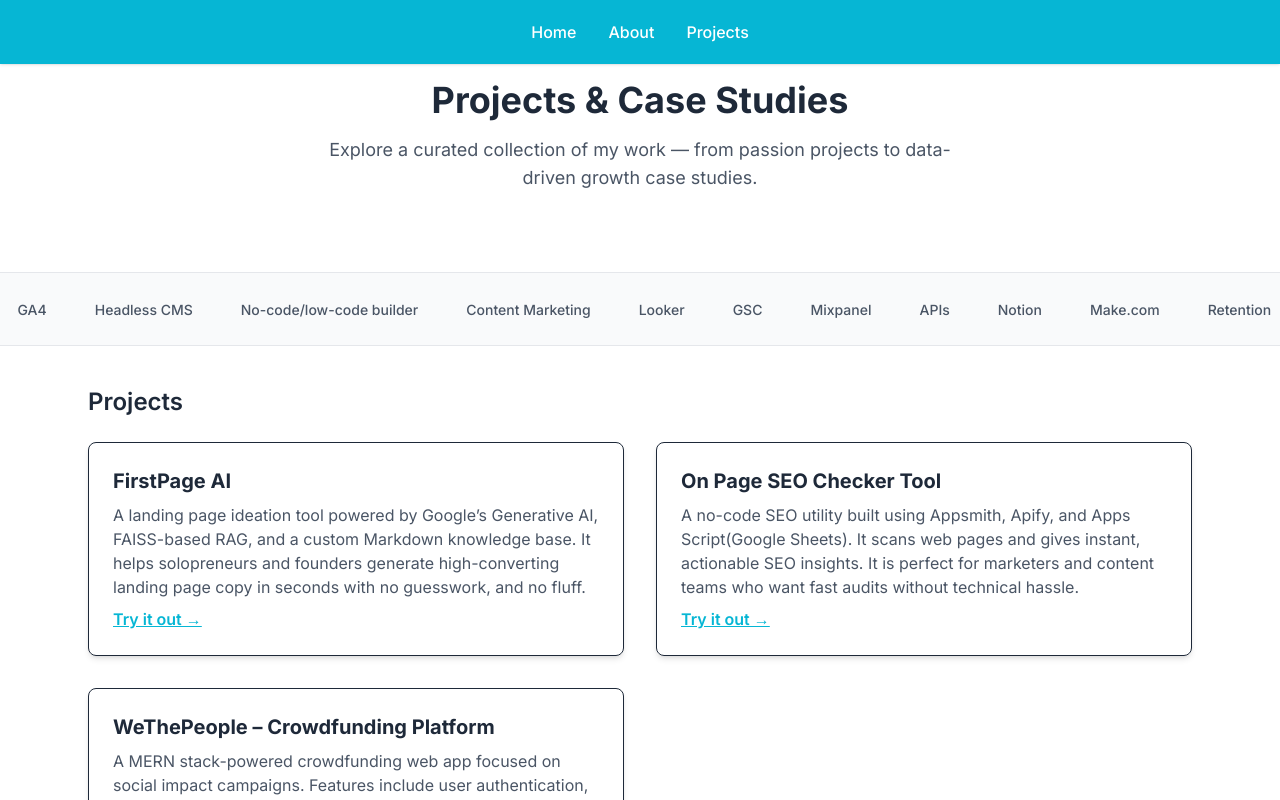
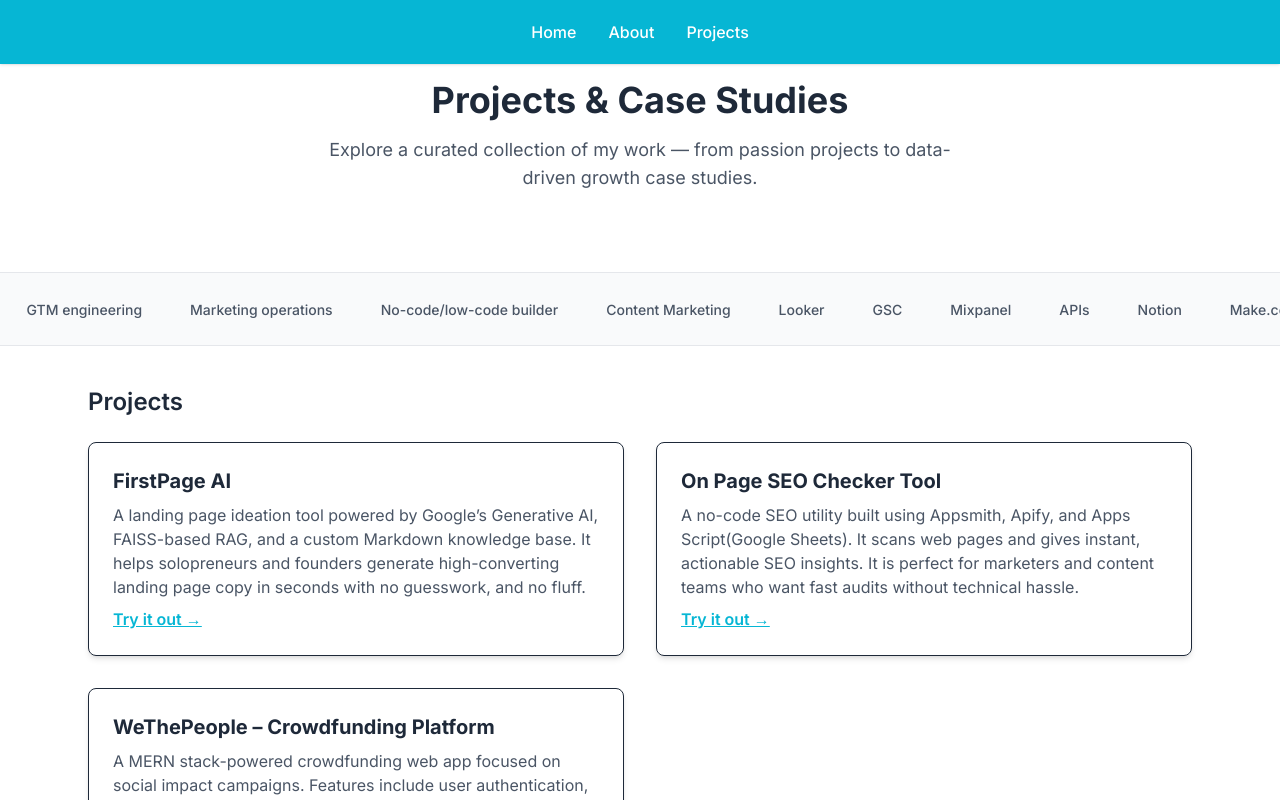
Before and after one commit to vysh1234vyshnav1223/portfolio, a Next.js app: page /projects in a window 1280 px wide. Shown: the top 800 px of the page. Built offline with nearby package versions, Linux system fonts and the light colour scheme.

Commit message:
update skills sections

```diff
--- a/app/about/page.tsx
+++ b/app/about/page.tsx
@@ -82,11 +82,6 @@ export default function AboutPage() {
             </span>
             <br />
             <br />
-            <span className="font-semibold text-gray-700">My goals:</span>
-            <ul className="list-disc list-inside mt-2 text-base text-gray-600">
-              <li>Help teams focus on meaningful decisions - not manual tasks through automation.</li>
-              <li>Become a full-stack growth marketer who doesn’t rely on just one channel to drive results.</li>
-            </ul>
           </>
         </motion.p>
 
--- a/app/components/ContactSection.tsx
+++ b/app/components/ContactSection.tsx
@@ -12,7 +12,7 @@ export default function ContactSection() {
       <div className="max-w-4xl mx-auto text-center">
         <h2 className="text-3xl font-semibold mb-6">Let's Connect</h2>
         <p className="text-gray-700 mb-10 max-w-xl mx-auto">
-          Whether you have a project in mind, want to collaborate, or just want to say hi — I'm just a message away.
+          Whether you have a project in mind, want to collaborate, or just want to say hi - I'm just a message away.
         </p>
 
         <div className="flex flex-col items-center space-y-3">
--- a/app/components/HeroSection.tsx
+++ b/app/components/HeroSection.tsx
@@ -76,8 +76,8 @@ export default function HeroSection() {
             words={[
               'Growth Marketing',
               'No-code/Low-code automation',
-              'Content Marketing',
-              'Performance Marketing',
+              'GTM Engineering',
+              'Marketing operations',
             ]}
             loop={true}
             cursor
--- a/app/components/SkillsSection.tsx
+++ b/app/components/SkillsSection.tsx
@@ -8,6 +8,8 @@ const TABS = [
     name: 'What I Do',
     content: [
       'Growth Marketing',
+      'GTM engineering',
+      'CRM automation',
       'SEO',
       'Content Marketing',
       'Marketing Operations',
@@ -30,7 +32,7 @@ const TABS = [
     name: 'Tools I Use',
     content: [
       'Google Search Console',
-      'Google Analytics 4',
+      'n8n',
       'Google Sheets + Apps Script',
       'Ahrefs',
       'SEMrush',
@@ -38,9 +40,9 @@ const TABS = [
       'Mixpanel',
       'Zapier',
       'WordPress',
-      'Vectorshift',
+      'Hubspot',
       'Make',
-      'Pipedream'
+      'Clay'
     ],
   },
 ]
--- a/app/projects/page.tsx
+++ b/app/projects/page.tsx
@@ -4,10 +4,9 @@ import { motion } from 'framer-motion'
 import Footer from '../components/footer'
 
 const tags = [
-  'SEO', 'Growth Loops', 'Automation', 'Zapier', 'GA4',
-  'Headless CMS', 'No-code/low-code builder', 'Content Marketing',
-  'Looker', 'GSC', 'Mixpanel', 'APIs', 'Notion', 'Make.com',
-  'Retention', 'Attribution modelling'
+  'SEO', 'CRM automation', 'Automation', 'Zapier', 'GTM engineering',
+  'Marketing operations', 'No-code/low-code builder', 'Content Marketing',
+  'Looker', 'GSC', 'Mixpanel', 'APIs', 'Notion', 'Make.com', 'Attribution modelling'
 ]
 
 export default function ProjectsPage() {
```
